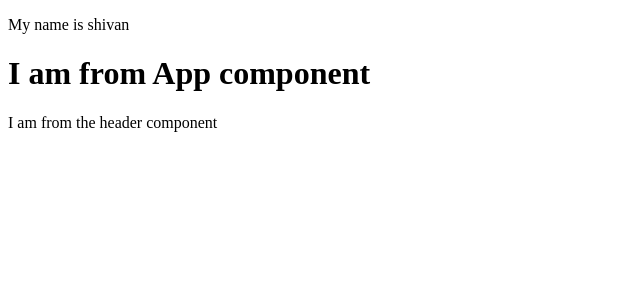
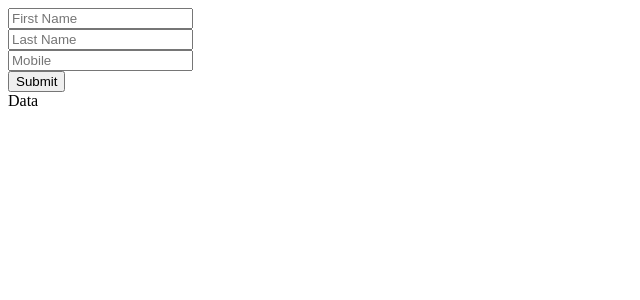
Before and after one commit to venkatagopichand100/my-app, a React (Create React App) app: page / in a window 1280 px wide. Shown: the top 300 px of the page, without its empty margins (0-640 px from the left). Built offline with nearby package versions, Linux system fonts and the light colour scheme.

Commit message:
events more concepts

```diff
--- a/src/App.js
+++ b/src/App.js
@@ -1,41 +1,33 @@
-// import SunShine from './assets/sunshine.png'
+import { useState } from "react";
+export default function App(){
+    const [firstName, SetFirstName] = useState('');
+    const [lastName, SetLastName] = useState('');
+    const [mobile, SetMobile] = useState('');
+    const [data, setData] = useState("Data");
 
-const randomNames = ["ram", "laxman", "shivan"];
-
-function getRandomNames(max){
-    return Math.floor(Math.random() * (max + 1));
-}
-
-function Header(){
-    const headerNames = randomNames[getRandomNames(2)]
+    const firstNameChangeHandler = (e) =>{
+        SetFirstName(e.target.value);
+    }
+    const lastNameChangeHandler = (e) =>{
+        SetLastName(e.target.value);
+    }
+    const mobileChangeHandler = (e) =>{
+        SetMobile(e.target.value);
+    }
+    const showData = (e) =>{
+        e.preventDefault();
+        setData(firstName + '  ' + lastName + '  '+ mobile);
+        // console.log(e.target.value);
+    }
     return(
-        <header>
-            {/* <img src = {SunShine} alt = "some image"/> */}
-            <p>
-                My name is {headerNames}
-            </p>
-        </header>
+        <div>
+           <form onSubmit={showData}>
+                <input type = "text" placeholder="First Name" onChange={firstNameChangeHandler}/><br/>
+                <input type = "text" placeholder="Last Name" onChange={lastNameChangeHandler}/><br/>
+                <input type = "text" placeholder="Mobile" onChange={mobileChangeHandler} /><br/>
+                <input type = "submit" value="Submit" />
+           </form>
+           {data}
+        </div>
     );
 }
-
-function Footer(){
-    return(
-        <header>
-            <p>
-                I am from the header component
-            </p>
-        </header>
-    );
-}
-
-function App(){
-    return(
-        <div>
-            <Header />
-            <h1> I am from App component</h1>
-            <Footer />
-        </div>
-    )
-}
-
-export default App;
```
Also changed, not shown: src/App1_event.js (added, +18 -0 lines), src/App_preventDefaultSubmission.js (added, +21 -0 lines), src/App_syntheticEvent.js (added, +15 -0 lines), src/App_updateeventvalue.js (added, +15 -0 lines), src/index.js (+0 -40 lines), src/index_day1.js (deleted, +0 -45 lines), src/index_day2.js (deleted, +0 -32 lines), src/assets/sunshine.png (deleted), 1 other file (tests, documents, lock files or other folders).
